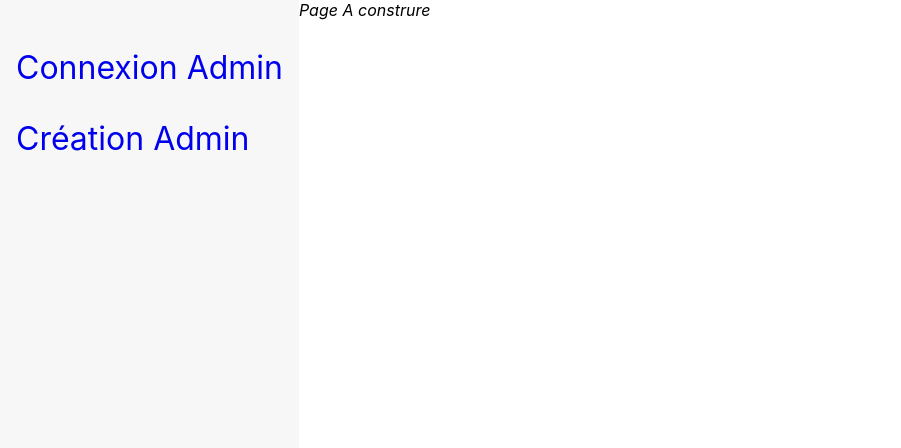
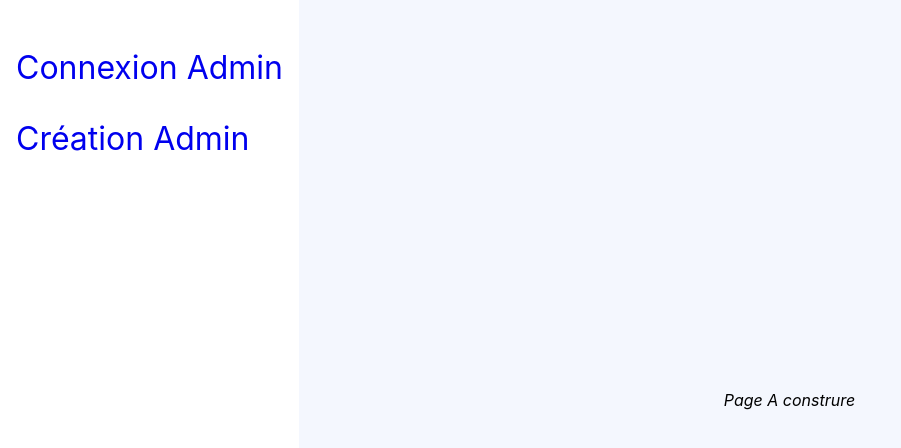
Before and after one commit to helder-hanka/task_front_end, a React (Create React App) app: page / in a window 1280 px wide. Shown: the top 448 px of the page, without its empty margins (0-901 px from the left). Built offline with nearby package versions, Linux system fonts and the light colour scheme.

Commit message:
update detail style

```diff
--- a/src/screens/dashboard/Dashboard.scss
+++ b/src/screens/dashboard/Dashboard.scss
@@ -1,5 +1,5 @@
 #sidebar {
-  background-color: #f7f7f7;
+  background-color: #ffffff;
 }
 nav {
   ul {
@@ -16,5 +16,10 @@ nav {
 }
 
 #detail {
+  display: flex;
+  flex-direction: column;
+  justify-content: center;
+  align-items: center;
   flex-grow: 3;
+  background-color: #f4f7fe;
 }
```
